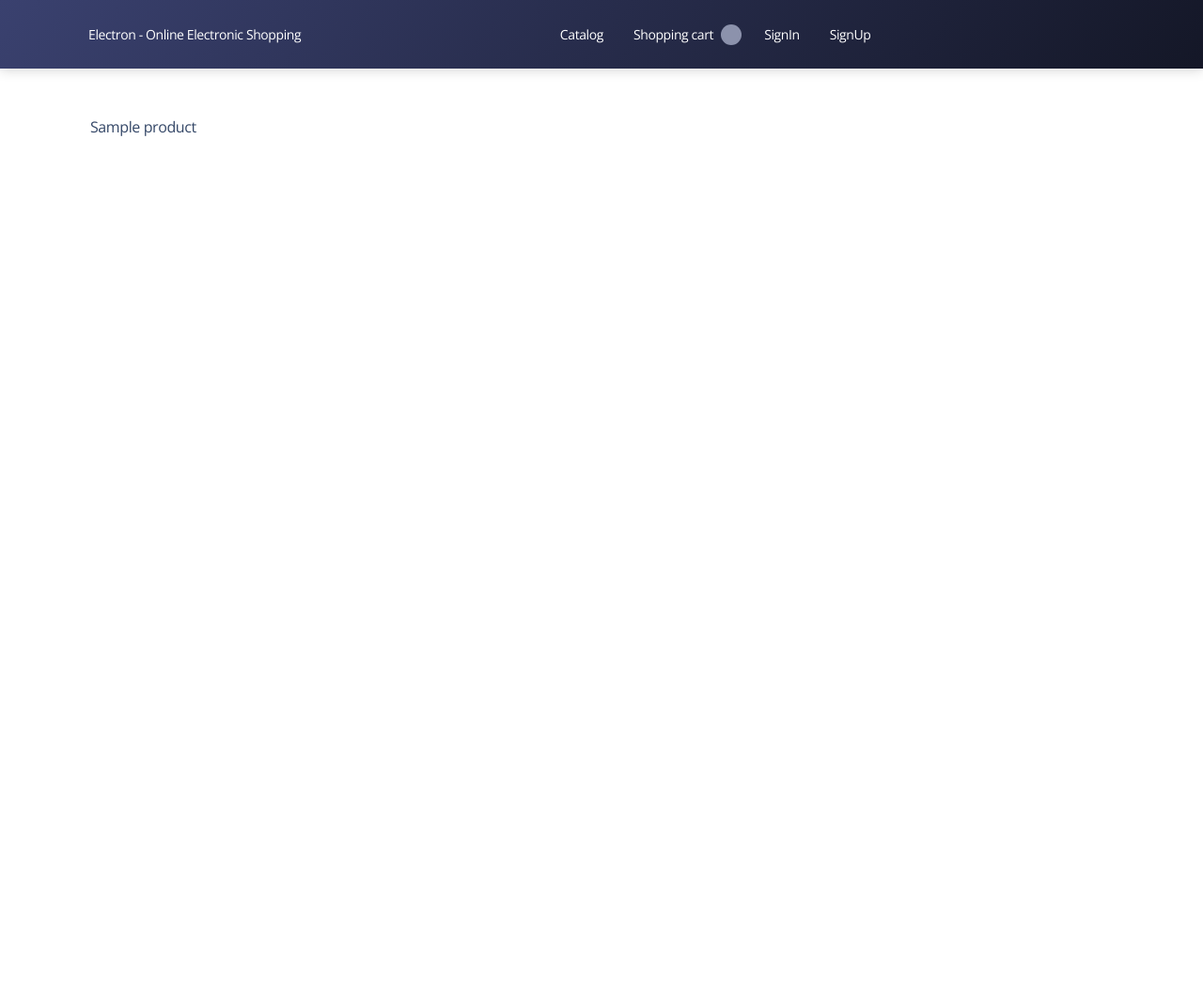
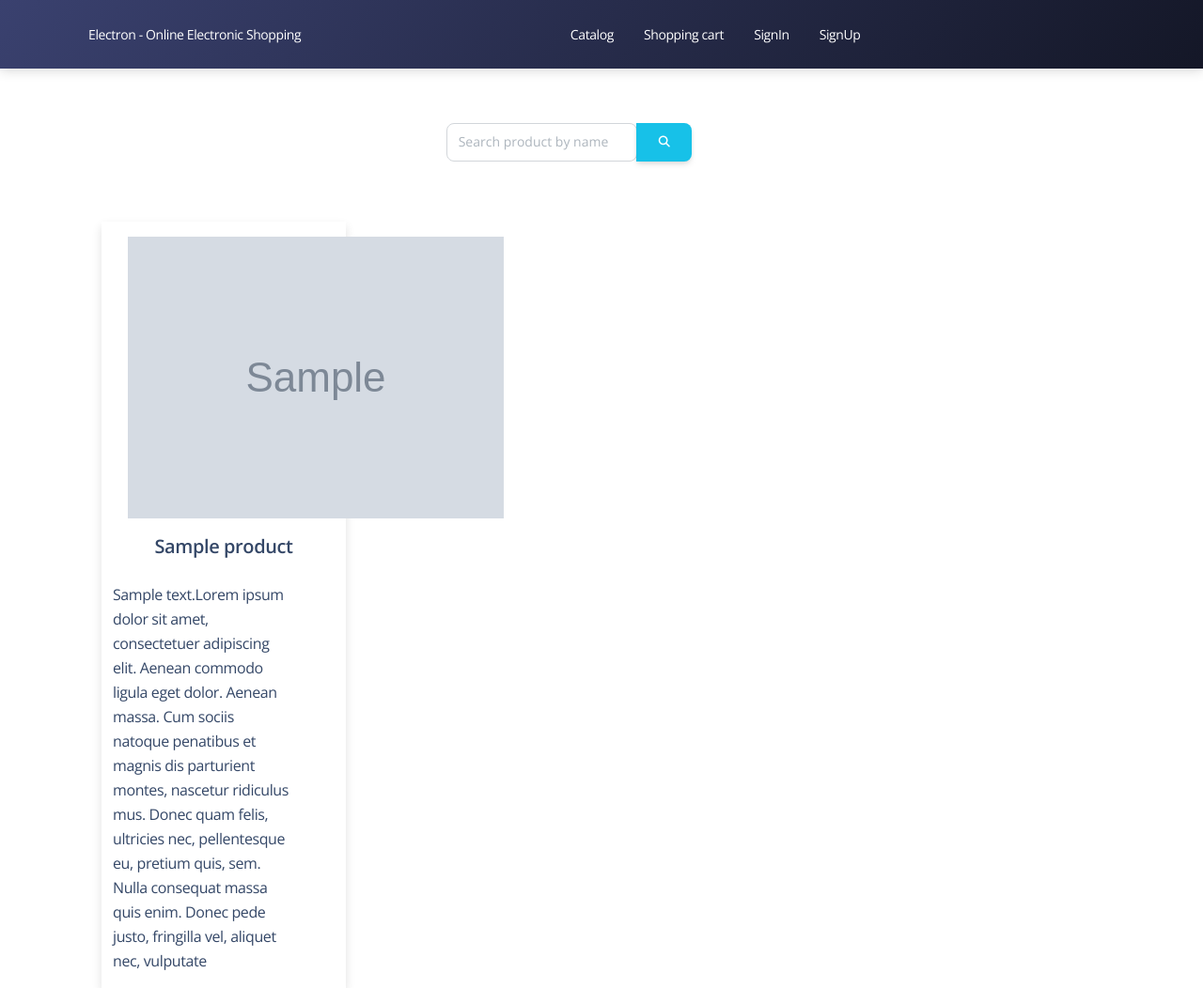
Before and after one commit to manjustice/electron, a Django app: page /category/1 in a window 1280 px wide. Shown: the whole page at 94% size. Before the commit the page ends 145 px from the top, so only its background shows below. Run offline with Django 4.2, Linux system fonts and the light colour scheme; tables that the repository leaves empty hold one stand-in row (values such as "Sample post"); grey boxes marked "Sample" are stand-in pictures; some libraries are stand-ins or nearby versions.

Commit message:
Added search by product name and description

```diff
--- a/electron/forms.py
+++ b/electron/forms.py
@@ -1,5 +1,6 @@
 from django.forms import ModelForm, CharField, TextInput
 from django.core.exceptions import ValidationError
+from django import forms
 
 from .models import CartItem
 
@@ -25,3 +26,13 @@
         number = self.cleaned_data["license_number"]
         if number < 1:
             raise ValidationError("License number should consist of 8 characters")
+
+
+class ProductSearchForm(forms.Form):
+    name = forms.CharField(
+        max_length=255,
+        required=False,
+        label="",
+        widget=forms.TextInput(attrs={"placeholder": "Search product by name",
+                                      "class": "form-control"})
+    )
--- a/electron/models.py
+++ b/electron/models.py
@@ -43,6 +43,12 @@
 
     def __str__(self):
         return self.name
+
+    def get_first_image(self):
+        try:
+            return self.images.first().image
+        except AttributeError:
+            return None
 
 
 class Cart(models.Model):
--- a/electron/urls.py
+++ b/electron/urls.py
@@ -7,6 +7,7 @@
     cart_view,
     delete_from_cart_view,
     OrderList,
+    SearchProduct
 )
 
 
@@ -16,7 +17,8 @@
     path("product/<int:pk>", ProductDetail.as_view(), name="product-detail"),
     path("cart/", cart_view, name="cart"),
     path("cart/<int:pk>/delete", delete_from_cart_view, name="delete-from-cart"),
-    path("orders/", OrderList.as_view(), name="orders")
+    path("orders/", OrderList.as_view(), name="orders"),
+    path("search/", SearchProduct.as_view(), name="search"),
 ]
 
 app_name = "electron"
--- a/electron/views.py
+++ b/electron/views.py
@@ -1,7 +1,6 @@
-from django.db.models import Sum, F
+from django.db.models import Sum, F, Q
 from django.shortcuts import redirect
 from django.urls import reverse_lazy
-from django.http import HttpResponseRedirect
 from django.views import generic
 from django.shortcuts import render
 from django.core.exceptions import ObjectDoesNotExist
@@ -16,7 +15,7 @@
     Order,
     OrderItem
 )
-from .forms import AddToCartForm
+from .forms import AddToCartForm, ProductSearchForm
 
 
 class CategoryList(generic.ListView):
@@ -31,12 +30,14 @@
         ]
         context["grouped_categories"] = grouped_categories
         context["items_in_cart"] = get_count_items(self.request.user.id)
+        context["search_form"] = ProductSearchForm()
 
         return context
 
 
 class ProductList(generic.ListView):
     model = Product
+    paginate_by = 12
 
     def get_queryset(self):
         queryset = super().get_queryset().filter(category_id=self.kwargs.get("pk"))
@@ -46,6 +47,10 @@
     def get_context_data(self, *, object_list=None, **kwargs):
         context = super().get_context_data(**kwargs)
         context["items_in_cart"] = get_count_items(self.request.user.id)
+        context["category_name"] = Category.objects.get(
+            pk=self.kwargs["pk"]).name
+        context["category_id"] = self.kwargs["pk"]
+        context["search_form"] = ProductSearchForm()
 
         return context
 
@@ -82,7 +87,7 @@
                         amount=amount
                     )
 
-            return HttpResponseRedirect(url)
+            return redirect(url)
         return redirect("login")
 
 
@@ -144,8 +149,33 @@
         return context
 
 
+class SearchProduct(generic.ListView):
+    model = Product
+    paginate_by = 12
+
+    def get_context_data(self, *, object_list=None, **kwargs):
+        context = super().get_context_data(**kwargs)
+        name = self.request.GET.get("name", "")
+        context["search_form"] = ProductSearchForm(
+            initial={"name": name}
+        )
+        context["items_in_cart"] = get_count_items(self.request.user.id)
+
+        return context
+
+    def get_queryset(self):
+        name = self.request.GET.get("name")
+        if name:
+            return super().get_queryset().filter(
+                Q(name__icontains=name) |
+                Q(description__icontains=name)
+            )
+        return super().get_queryset()
+
+
 def delete_from_cart_view(request, pk):
-    CartItem.delete_item_from_cart(request.user.id, pk)
+    if request.method == 'POST':
+        CartItem.delete_item_from_cart(request.user.id, pk)
     return redirect("electron:cart")
 
 
--- a/templates/electron/product_list.html
+++ b/templates/electron/product_list.html
@@ -1,13 +1,34 @@
 {% extends "base.html" %}
 
 {% block title %}
-  {{ product_list.first.category.name }} - Electron
+  {{ category_name }} - Electron
 {% endblock %}
 
 {% block content %}
 
-  {% for product in product_list %}
-    <a href="{% url "electron:product-detail" pk=product.id %}">{{ product.name }}</a><br>
-  {% endfor %}
-
+  {% include "includes/search_form.html" %}
+  <div class="container">
+    <div class="row">
+        <div class="row">
+          {% for product in product_list %}
+                <div class="col-md-3 shadow">
+                  <a href="{% url "electron:product-detail" pk=product.id %}">
+                    <div class="p-3 text-center">
+                      {% if product.get_first_image %}
+                        <img src="/{{ product.get_first_image }}" alt="">
+                      {% else %}
+                        <img src="/File-No-Image-Placeholder.jpg" alt="">
+                      {% endif %}
+                      <h5 class="mt-3">{{ product.name }}</h5>
+                    </div>
+                  <p class="pe-5">
+                    {{ product.description }}Lorem ipsum dolor sit amet, consectetuer adipiscing elit. Aenean commodo ligula eget dolor. Aenean massa. Cum sociis natoque penatibus et magnis dis parturient montes, nascetur ridiculus mus. Donec quam felis, ultricies nec, pellentesque eu, pretium quis, sem. Nulla consequat massa quis enim. Donec pede justo, fringilla vel, aliquet nec, vulputate
+                  </p>
+                  </a>
+                </div>
+          {% endfor %}
+        </div>
+    </div>
+  </div>
+  {% include  "includes/pagination.html" %}
 {% endblock %}
--- /dev/null
+++ b/templates/electron/search.html
@@ -0,0 +1 @@
+{% extends "base.html" %}
--- a/templates/includes/navbar.html
+++ b/templates/includes/navbar.html
@@ -22,11 +22,11 @@
         <li class="nav-item mx-2">
             Shopping cart
         </li>
-        <h7 class="cart-count">
-          {% if items_in_cart %}
-            {{ items_in_cart }}
+         {% if user.is_authenticated %}
+            <h7 class="cart-count">
+                {{ items_in_cart }}
+            </h7>
           {% endif %}
-        </h7>
        </a>
         {% if user.is_authenticated %}
 
--- a/templates/includes/pagination.html
+++ b/templates/includes/pagination.html
@@ -1,3 +1,5 @@
+{% load query_transform %}
+
 {% if is_paginated %}
   <section class="py-7">
     <div class="container">
@@ -6,7 +8,7 @@
           <ul class="pagination pagination-primary m-4">
             {% if page_obj.has_previous %}
               <li class="page-item">
-                <a class="page-link" href="?page= {{ page_obj.previous_page_number }}" aria-label="Previous">
+                <a class="page-link" href="?{% query_transform request page=page_obj.previous_page_number %}" aria-label="Previous">
                   <span aria-hidden="true"><i class="fa fa-angle-double-left" aria-hidden="true"></i></span>
                 </a>
               </li>
@@ -18,13 +20,13 @@
                 </li>
               {% else %}
                 <li class="page-item active">
-                  <a href="?page={{ i }}"><span class="page-link">{{ i }}</span></a>
+                  <a href="?{% query_transform request page=i %}"><span class="page-link">{{ i }}</span></a>
                 </li>
               {% endif %}
             {% endfor %}
             {% if page_obj.has_next %}
               <li>
-                <a class="page-link" href="?page= {{ page_obj.next_page_number }}" aria-label="Next">
+                <a class="page-link" href="?{% query_transform request page=page_obj.next_page_number %}" aria-label="Next">
                   <span aria-hidden="true"><i class="fa fa-angle-double-right" aria-hidden="true"></i></span>
                 </a>
               </li>
--- /dev/null
+++ b/templates/includes/search_form.html
@@ -0,0 +1,26 @@
+<section class="py-7">
+  <div class="container">
+    <div class="row justify-space-between py-2">
+      <div class="col-lg-4 mx-auto">
+        <form action="
+               {% if category_name %}
+                  {% url "electron:product-list" pk=category_id %}
+                {% else %}
+                  {% url "electron:search" %}
+                {% endif %}
+              " method="get" class="form-inline">
+          <div class="input-group mb-4">
+            <div class="input-group">
+                <div class="form-outline">
+                  {{ search_form }}
+                </div>
+                <button class="btn btn-info">
+                  <i class="fas fa-search"></i>
+                </button>
+            </div>
+          </div>
+        </form>
+      </div>
+    </div>
+  </div>
+</section>
```
Also changed, not shown: electron/templatetags/query_transform.py (added, +15 -0 lines), templates/electron/category_list.html (+1 -9 lines), templates/electron/cart.html (line endings or trailing spaces).
